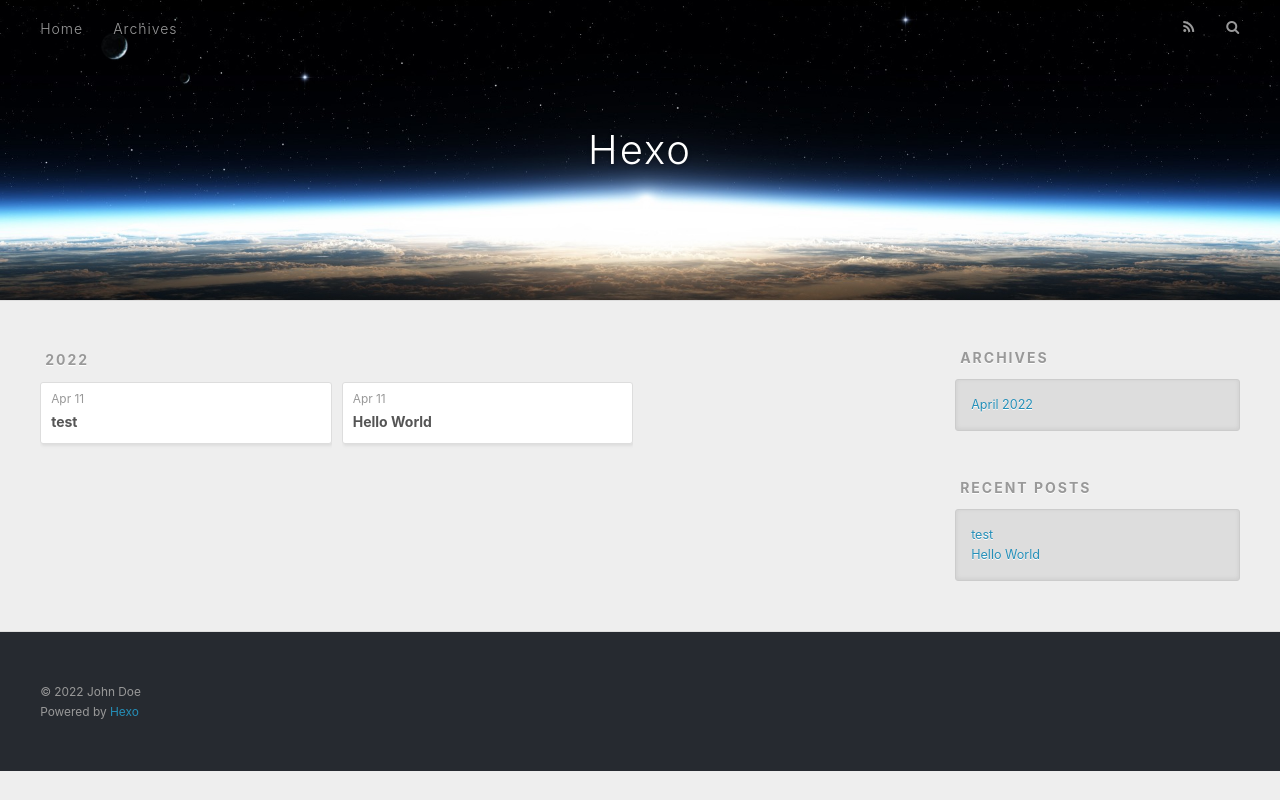
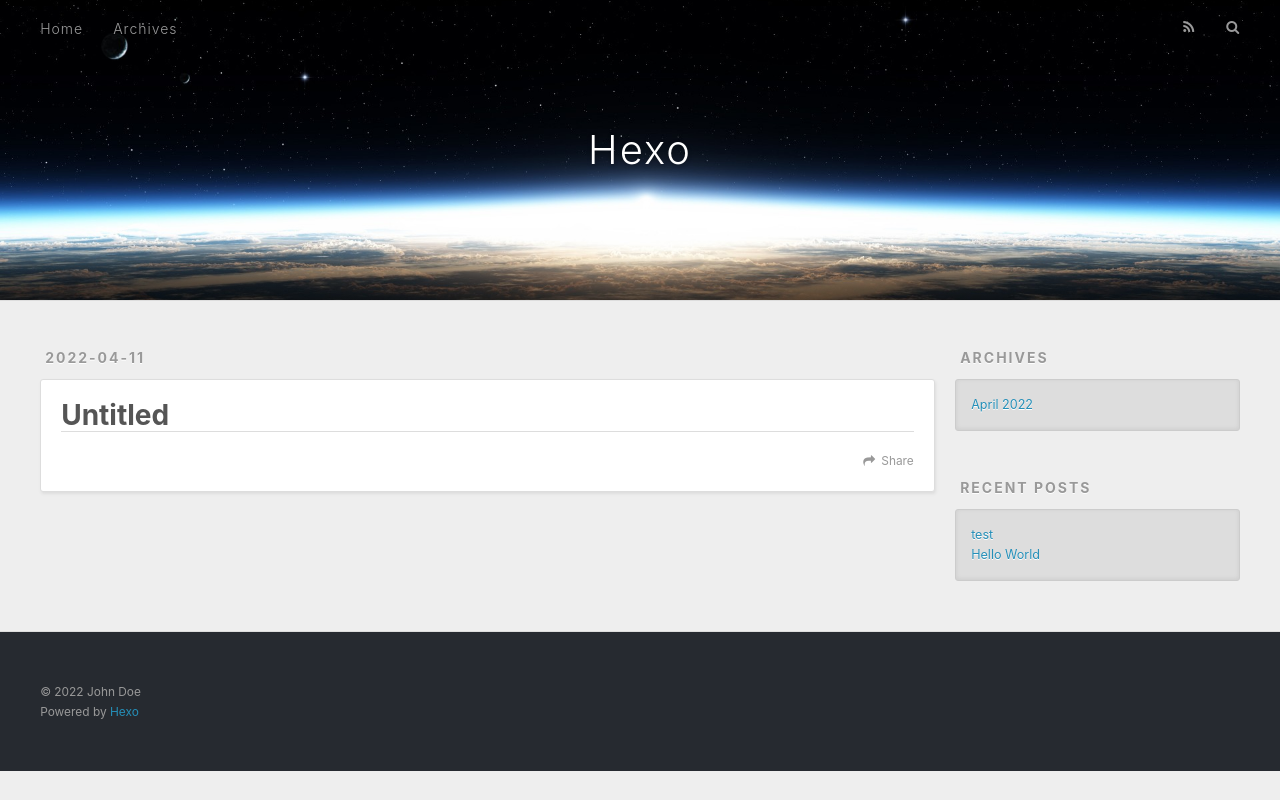
Before and after one commit to flyinbedxyz/flyinbedxyz.github.io, a plain HTML site: page Untitled/index.html in a window 1280 px wide. Drawn offline with nearby package versions, Linux system fonts and the light colour scheme.

Commit message:
Site updated: 2022-04-11 18:43:57

```diff
--- a/archives/2022/index.html
+++ b/Untitled/index.html
@@ -5,13 +5,15 @@
 
 
 
-  <title>Archives: 2022 | Hexo</title>
+  <title>Untitled | Hexo</title>
   <meta name="viewport" content="width=device-width, initial-scale=1, maximum-scale=1">
   <meta property="og:type" content="website">
-<meta property="og:title" content="Hexo">
-<meta property="og:url" content="http://example.com/archives/2022/index.html">
+<meta property="og:title" content="Untitled">
+<meta property="og:url" content="http://example.com/Untitled/index.html">
 <meta property="og:site_name" content="Hexo">
 <meta property="og:locale" content="en_US">
+<meta property="article:published_time" content="2022-04-11T10:11:56.000Z">
+<meta property="article:modified_time" content="2022-04-11T10:11:56.529Z">
 <meta property="article:author" content="John Doe">
 <meta name="twitter:card" content="summary">
 
@@ -62,59 +64,41 @@
   </div>
 </header>
       <div class="outer">
-        <section id="main">
+        <section id="main"><article id="page-" class="article article-type-page" itemscope itemprop="blogPost">
+  <div class="article-meta">
+    <a href="/Untitled/index.html" class="article-date">
+  <time datetime="2022-04-11T10:11:56.000Z" itemprop="datePublished">2022-04-11</time>
+</a>
+
+  </div>
+  <div class="article-inner">
 
 
+      <header class="article-header">
 
 
-
-
-      <section class="archives-wrap">
-        <div class="archive-year-wrap">
-          <a href="/archives/2022" class="archive-year">2022</a>
-        </div>
-        <div class="archives">
-
-    <article class="archive-article archive-type-post">
-  <div class="archive-article-inner">
-    <header class="archive-article-header">
-      <a href="/2022/04/11/test/" class="archive-article-date">
-  <time datetime="2022-04-11T09:38:46.000Z" itemprop="datePublished">Apr 11</time>
-</a>
-
-
-    <h1 itemprop="name">
-      <a class="archive-article-title" href="/2022/04/11/test/">test</a>
+    <h1 class="article-title" itemprop="name">
+      Untitled
     </h1>
 
 
       </header>
-  </div>
-</article>
+
+    <div class="article-entry" itemprop="articleBody">
 
 
 
-    <article class="archive-article archive-type-post">
-  <div class="archive-article-inner">
-    <header class="archive-article-header">
-      <a href="/2022/04/11/hello-world/" class="archive-article-date">
-  <time datetime="2022-04-11T09:35:03.372Z" itemprop="datePublished">Apr 11</time>
-</a>
+    </div>
+    <footer class="article-footer">
+      <a data-url="http://example.com/Untitled/index.html" data-id="cl1uk2dbw00002gv8ao3neh6x" class="article-share-link">Share</a>
 
 
-    <h1 itemprop="name">
-      <a class="archive-article-title" href="/2022/04/11/hello-world/">Hello World</a>
-    </h1>
+    </footer>
+  </div>
 
 
-    </header>
-  </div>
+
 </article>
-
-
-    </div></section>
-
-
 
 </section>
 
```
Also changed, not shown: 2022/04/11/test/index.html (+3 -3 lines), archives/2022/04/index.html (+1 -1 lines), archives/index.html (+1 -1 lines), index.html (+1 -1 lines). Lines whose indentation alone changed are shown as unchanged.
